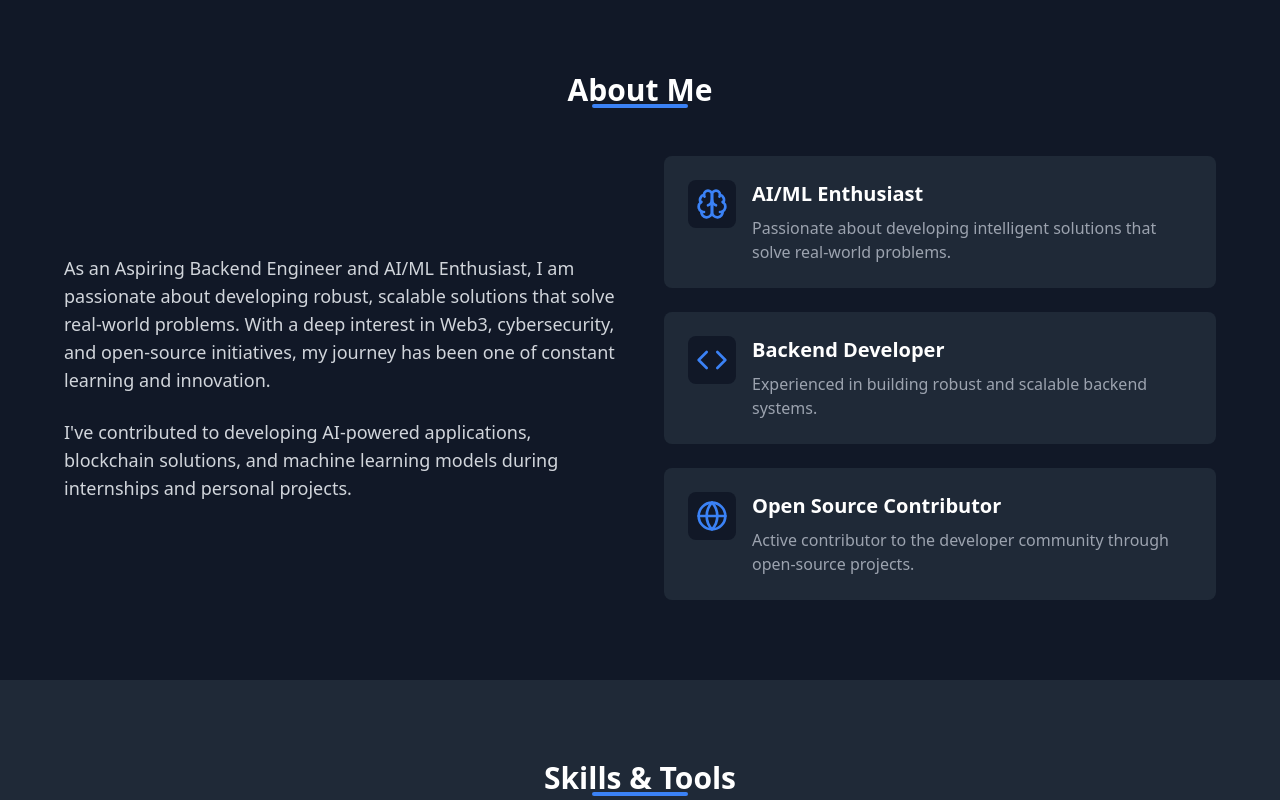
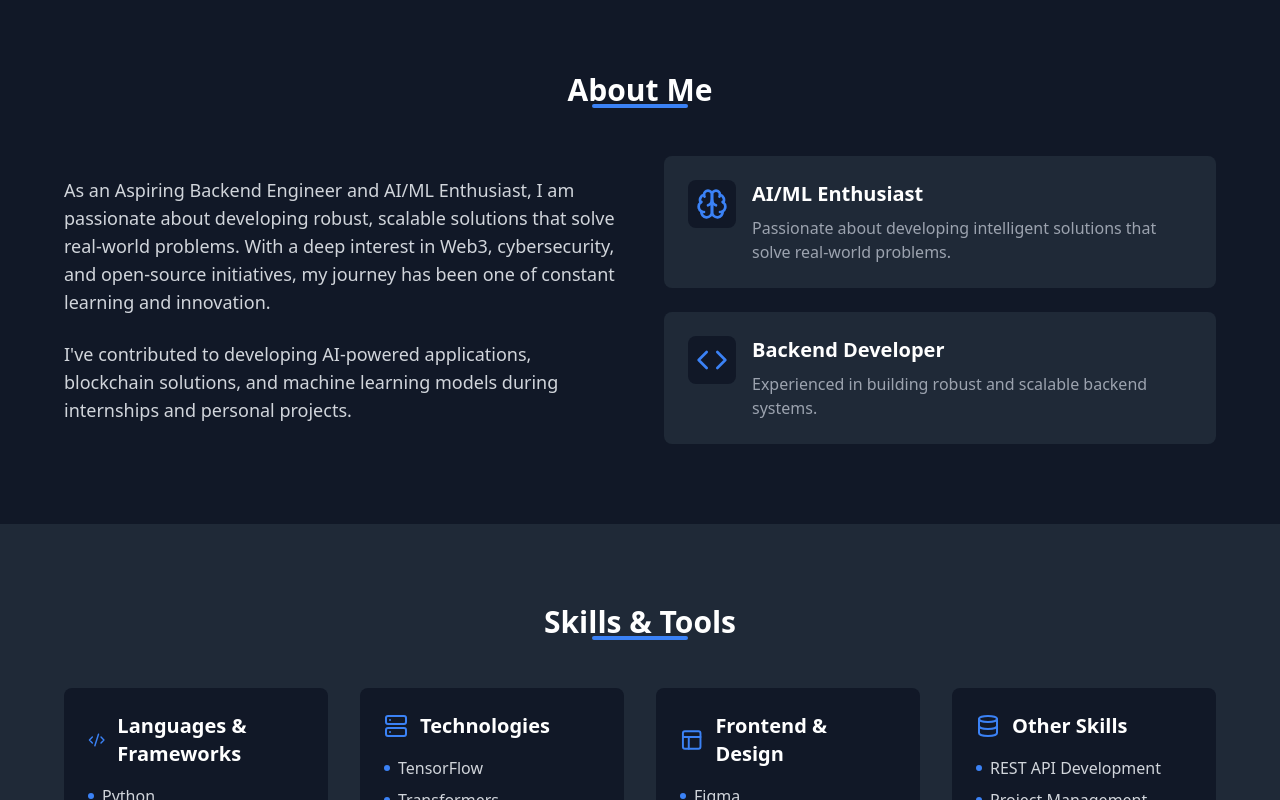
Before and after one commit to darkbits018/portfolio, a React (Vite) app: page / in a window 1280 px wide. Shown: the part 808-1608 px from the top of the page. Built offline with nearby package versions, Linux system fonts and the light colour scheme.

Commit message:
minor changes

```diff
--- a/src/components/About.tsx
+++ b/src/components/About.tsx
@@ -14,11 +14,11 @@ const highlights = [
     title: 'Backend Developer',
     description: 'Experienced in building robust and scalable backend systems.'
   },
-  {
-    icon: <Globe className="w-8 h-8 text-blue-500" />,
-    title: 'Open Source Contributor',
-    description: 'Active contributor to the developer community through open-source projects.'
-  }
+  // {
+  //   icon: <Globe className="w-8 h-8 text-blue-500" />,
+  //   title: 'Open Source Contributor',
+  //   description: 'Active contributor to the developer community through open-source projects.'
+  // }
 ];
 
 export function About() {
```
